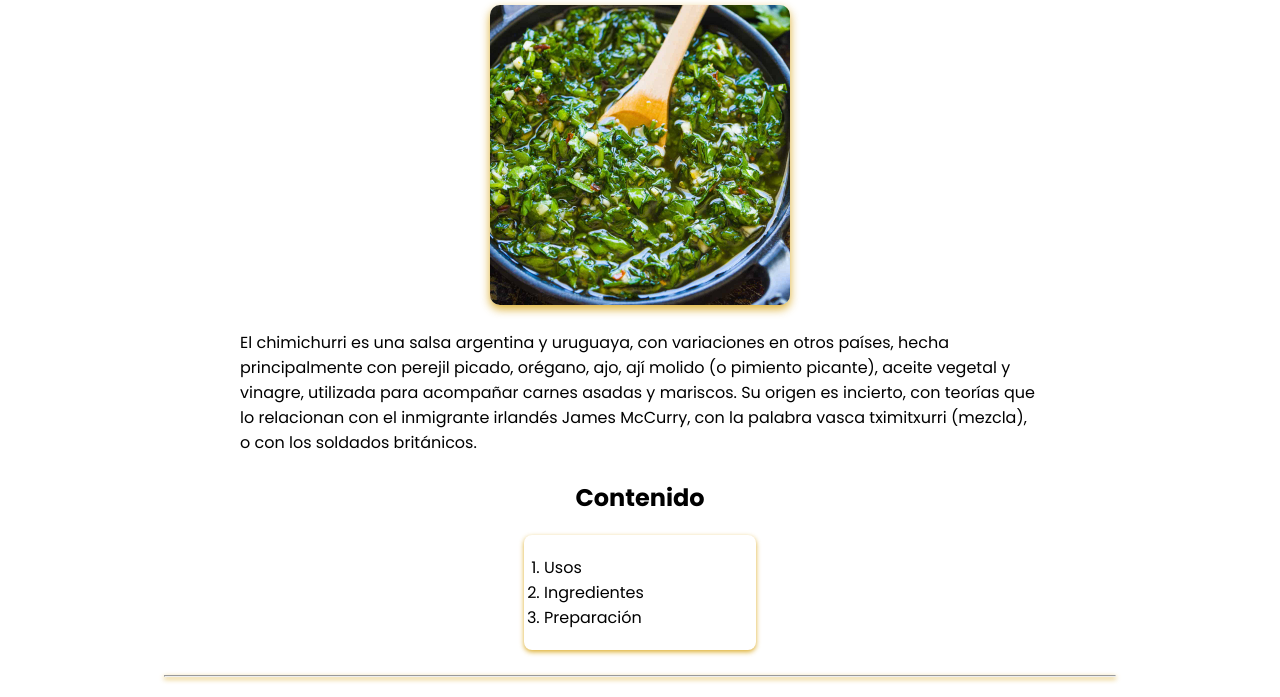
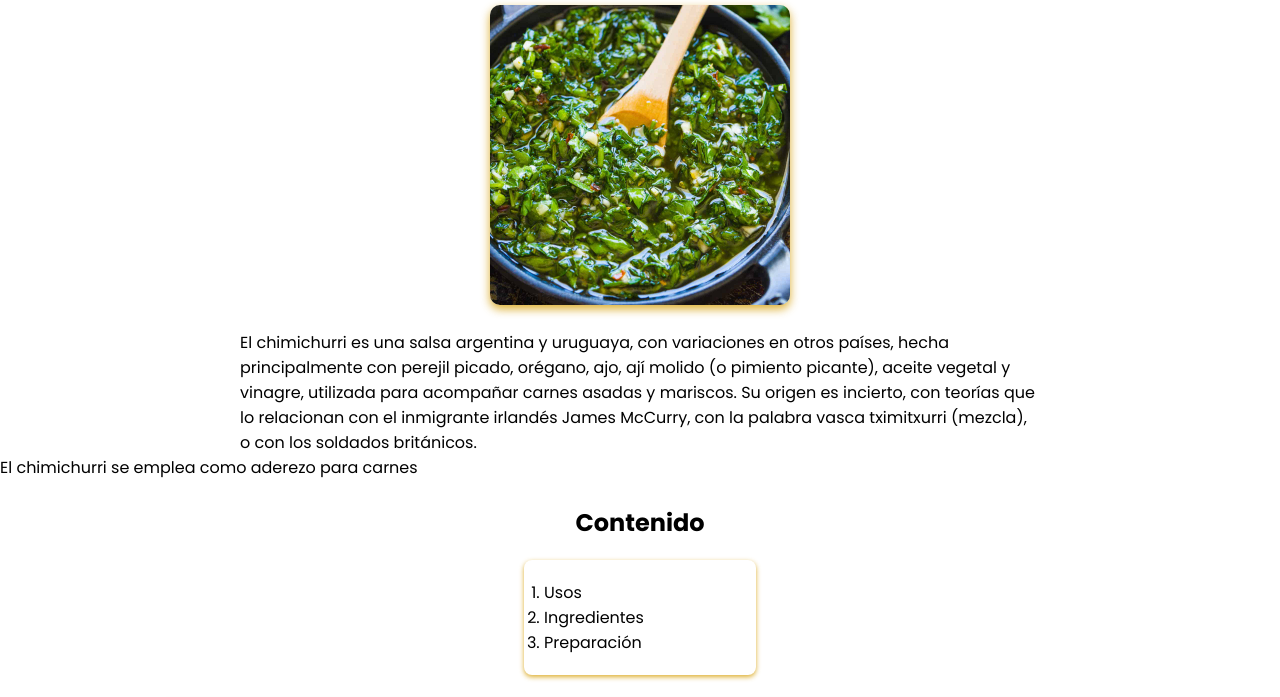
Before and after one commit to Jorgemomo/chimichurri_recipe, a plain HTML site: page index.html in a window 1280 px wide. Shown: the part 68-765 px from the top of the page. Drawn offline with Linux system fonts and the light colour scheme.

Commit message:
Agregamos un paragrafo descriptivo de la salsa chimichurri

```diff
--- a/index.html
+++ b/index.html
@@ -21,6 +21,7 @@
       relacionan con el inmigrante irlandés James McCurry, con la palabra vasca
       tximitxurri (mezcla), o con los soldados británicos.
     </p>
+    <p>El chimichurri se emplea como aderezo para carnes</p>
 
     <h2 class="summary">Contenido</h2>
     <ol class="summ">
```
